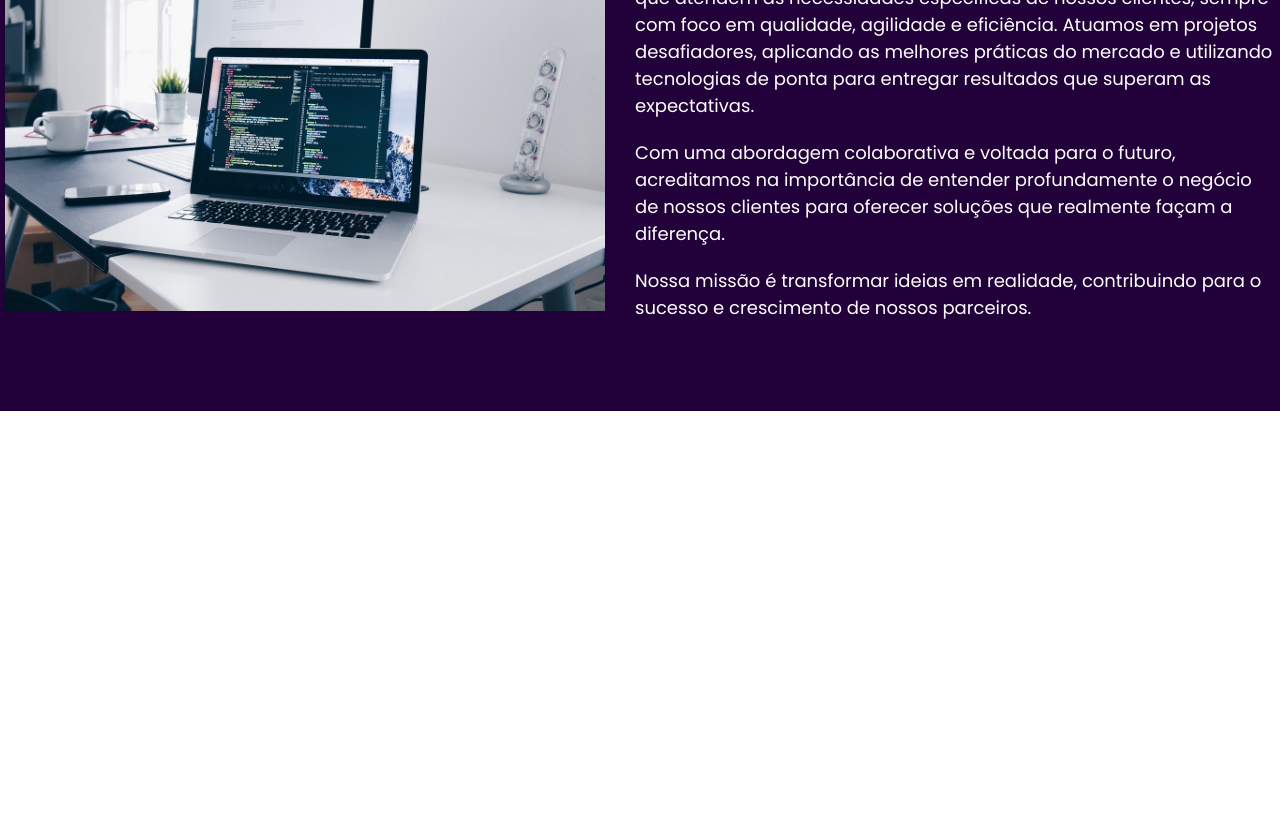
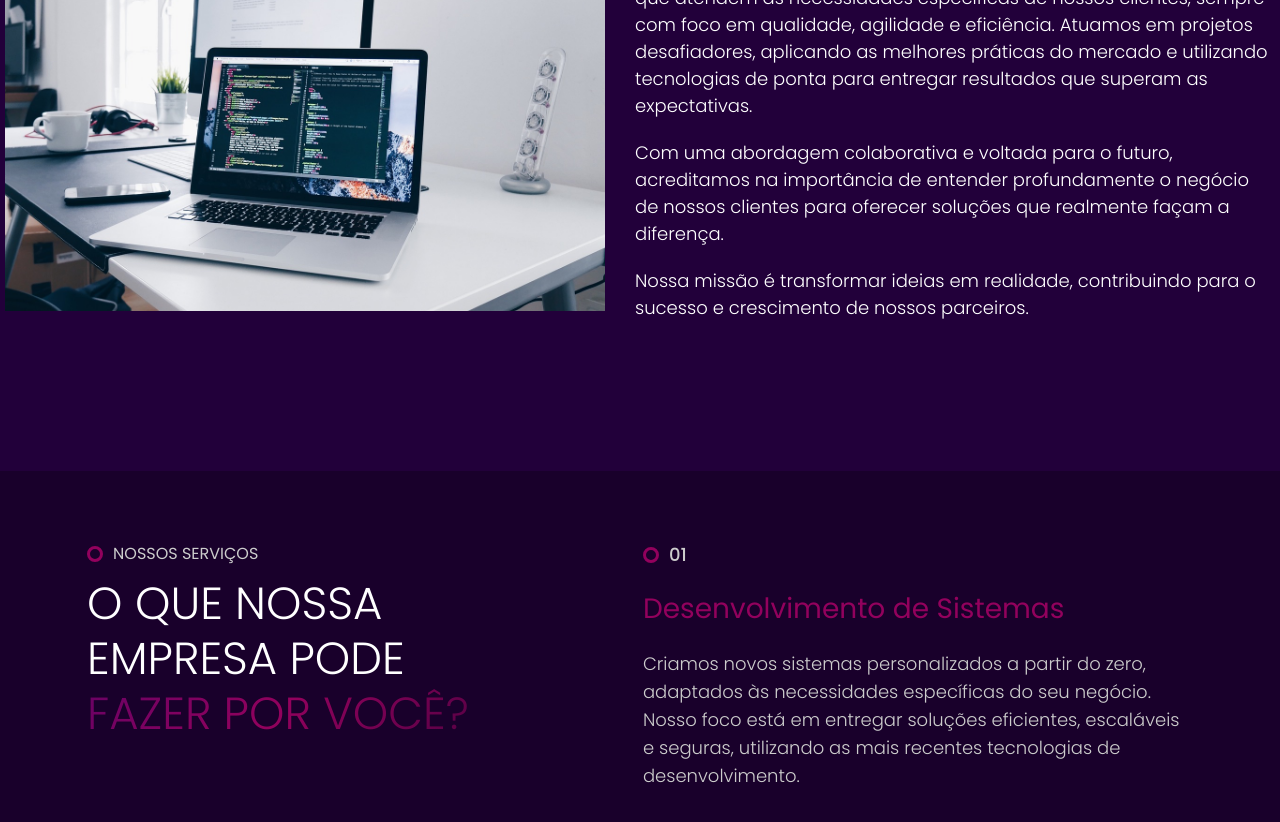
Before and after one commit to thaleshng/projeto-gupa-solutions, a React (Vite) app: page / in a window 1280 px wide. Shown: the part 1160-1982 px from the top of the page. Before the commit the page ends 1571 px from the top, so only its background shows below. Built offline with nearby package versions, Linux system fonts and the light colour scheme.

Commit message:
Adicionando section de services e alterando algumas propriedades no css

```diff
--- a/src/Globals.css
+++ b/src/Globals.css
@@ -7,8 +7,10 @@
     --color-primary-opacity: rgba(34, 0, 58, 0.8);
     --color-secondary: #92015D;
 
+    --font-color-white: #FFF;
+    --font-color-gray: #CCC;
 
-    --font-color-white: #FFF;
+    --color-gray-opacity: rgba(204, 204, 204,0.3);
 }
 
 @keyframes gradientAnimation {
--- a/src/components/Header/Header.css
+++ b/src/components/Header/Header.css
@@ -5,6 +5,7 @@ header {
     width: 100%;
     z-index: 1;
     backdrop-filter: blur(5px);
+    border-bottom: 2px solid var(--color-purple-light);
 }
 
 header .menu {
--- a/src/components/Main/Main.jsx
+++ b/src/components/Main/Main.jsx
@@ -1,11 +1,13 @@
-import { About } from "../About/About"
+import { About } from "../Sections/About/About"
 import { Hero } from "../Sections/Hero/Hero"
+import { Services } from "../Sections/SecServices/Services"
 
 export const Main = () => {
     return (
         <>
         <Hero />
         <About />
+        <Services />
         </>
 
     )
--- a/src/components/About/About.css
+++ b/src/components/Sections/About/About.css
@@ -7,7 +7,7 @@
 .about .about-title {
     font-size: 45px;
     text-transform: uppercase;
-    font-weight: 400;
+    font-weight: 300;
     margin: 60px 0;
     text-align: center;
 }
@@ -19,6 +19,7 @@
     max-width: 1920px;
     margin: auto;
     gap: 30px;
+    margin-bottom: 60px;
 }
 
 .about .about-container img {
@@ -32,6 +33,7 @@
 .about .about-container .about-description p {
     margin-bottom: 20px;
     font-size: 18px;
+    font-weight: 300;
 }
 
 .about .about-container .about-description p span {
--- a/src/components/About/About.jsx
+++ b/src/components/Sections/About/About.jsx
@@ -1,4 +1,4 @@
-import aboutImage from "../../assets/images/about-image.jpg"
+import aboutImage from "../../../assets/images/about-image.jpg"
 
 import "./About.css"
 
--- /dev/null
+++ b/src/components/Sections/SecServices/Services.css
@@ -0,0 +1,109 @@
+.services {
+    background-color: var(--color-dark-purple);
+    padding: 70px 0;
+    color: var(--font-color-white);
+}
+
+.services span:not(h2 span) {
+    padding: 5px;
+    border: 3px solid var(--color-secondary);
+    border-radius: 50%;
+}
+
+.services .services-container {
+    display: flex;
+    justify-content: space-around;
+    max-width: 1920px;
+    margin: auto;
+    position: relative;
+    height: 100%;
+}
+
+.services .services-container .services-intro {
+    position: sticky;
+    top: 130px;
+    height: 100%;
+}
+
+.services .services-container .services-intro p {
+    color: var(--font-color-gray);
+    text-transform: uppercase;
+    display: flex;
+    align-items: center;
+    gap: 10px;
+    margin-bottom: 10px;
+}
+
+.services .services-container .services-intro p span {
+    padding: 5px;
+    border: 3px solid var(--color-secondary);
+    border-radius: 50%;
+}
+
+.services .services-container .services-intro h2 {
+    font-weight: 300;
+    font-size: 45px;
+    text-transform: uppercase;
+    line-height: 55px;
+}
+
+.services .services-container .services-intro h2 span {
+    background: linear-gradient(135deg, var(--color-purple-light), var(--color-secondary), var(--color-dark-purple));
+    background-clip: text;
+    -webkit-background-clip: text;
+    -webkit-text-fill-color: transparent;
+    background-size: 200% 200%;
+    animation: gradientAnimation 3s ease infinite;
+}
+
+.services .general-services {
+    max-width: 550px;
+}
+
+.services .general-services .service {
+    border-bottom: 1px solid var(--color-gray-opacity);
+}
+
+.services .general-services .service .service-index {
+    display: flex;
+    align-items: center;
+    gap: 10px;
+    margin-bottom: 20px;
+    font-weight: 500;
+    font-size: 18px;
+    color: var(--font-color-gray);
+    margin-top: 80px;
+}
+
+.services .general-services .service .service-title {
+    font-weight: 400;
+    font-size: 28px;
+    margin-bottom: 20px;
+    color: var(--color-secondary);
+}
+
+.services .general-services .service .service-title span {
+    padding: 5px;
+    border: 3px solid var(--color-secondary);
+    border-radius: 50%;
+}
+
+.services .general-services .service .service-description {
+    line-height: 28px;
+    font-size: 18px;
+    margin-bottom: 80px;
+    font-weight: 300;
+    color: var(--font-color-gray);
+}
+
+.services .general-services .service:last-child {
+    border-bottom: none;
+}
+
+.services .general-services .service:last-child .service-description {
+    margin-bottom: 0;
+}
+
+.services .general-services .service:first-child .service-index {
+    margin-top: 0;
+}
--- /dev/null
+++ b/src/components/Sections/SecServices/Services.jsx
@@ -0,0 +1,58 @@
+import "./Services.css"
+
+export const Services = () => {
+    return (
+        <section className="services">
+            <div className="services-container">
+                <div className="services-intro">
+                    <p><span></span>Nossos serviços</p>
+                    <h2 className="services-intro-title">O que nossa <br /> empresa pode <br /> <span>fazer por você?</span></h2>
+                </div>
+                <div className="general-services">
+                    <div className="service">
+                        <p className="service-index"><span></span>01</p>
+                        <h3 className="service-title">Desenvolvimento de Sistemas</h3>
+                        <p className="service-description">Criamos novos sistemas personalizados a partir do zero, adaptados às necessidades específicas do seu negócio. Nosso foco está em entregar soluções eficientes, escaláveis e seguras, utilizando as mais recentes tecnologias de desenvolvimento.</p>
+                    </div>
+
+                    <div className="service">
+                        <p className="service-index"><span></span>02</p>
+                        <h3 className="service-title">Manutenção de Sistemas</h3>
+                        <p className="service-description">Oferecemos serviços contínuos de manutenção para sistemas já em operação, garantindo que eles permaneçam atualizados, seguros e funcionando de forma otimizada. Lidamos com correções de bugs, atualizações e melhorias de desempenho.</p>
+                    </div>
+
+                    <div className="service">
+                        <p className="service-index"><span></span>03</p>
+                        <h3 className="service-title">Refatoração de Sistemas</h3>
+                        <p className="service-description">Refatoramos sistemas antigos para melhorar a eficiência, a legibilidade do código e a escalabilidade. Atualizamos a arquitetura e o design do software sem alterar sua funcionalidade, trazendo-o para padrões modernos.</p>
+                    </div>
+
+                    <div className="service">
+                        <p className="service-index"><span></span>04</p>
+                        <h3 className="service-title">Consultoria de Arquitetura</h3>
+                        <p className="service-description">Fornecemos consultoria especializada em arquitetura de software e design de projetos. Ajudamos a definir a estrutura ideal para seu sistema, garantindo que ele seja robusto, escalável e alinhado às melhores práticas do mercado.</p>
+                    </div>
+
+                    <div className="service">
+                        <p className="service-index"><span></span>05</p>
+                        <h3 className="service-title">Gestão Agile</h3>
+                        <p className="service-description">Atuamos em projetos ágeis, oferecendo serviços de Scrum Master e Product Owner para garantir que os processos de desenvolvimento sejam eficientes e orientados ao valor. Facilitamos a implementação de metodologias ágeis, focando na entrega contínua e na adaptação às mudanças.</p>
+                    </div>
+
+                    <div className="service">
+                        <p className="service-index"><span></span>06</p>
+                        <h3 className="service-title">Qualidade de Código</h3>
+                        <p className="service-description">Realizamos análises detalhadas da qualidade do código, identificando e corrigindo problemas de estrutura, lógica e performance. Nosso objetivo é garantir que o código seja limpo, eficiente e de fácil manutenção.</p>
+                    </div>
+
+                    <div className="service">
+                        <p className="service-index"><span></span>07</p>
+                        <h3 className="service-title">Qualidade de Testes</h3>
+                        <p className="service-description">Focamos na garantia de qualidade através de testes rigorosos, avaliando a funcionalidade, usabilidade e desempenho dos sistemas. Nosso serviço inclui a criação e execução de testes automatizados e manuais para assegurar que o software atenda aos requisitos esperados.</p>
+                    </div>
+                </div>
+            </div>
+
+        </section>
+    )
+}
```
